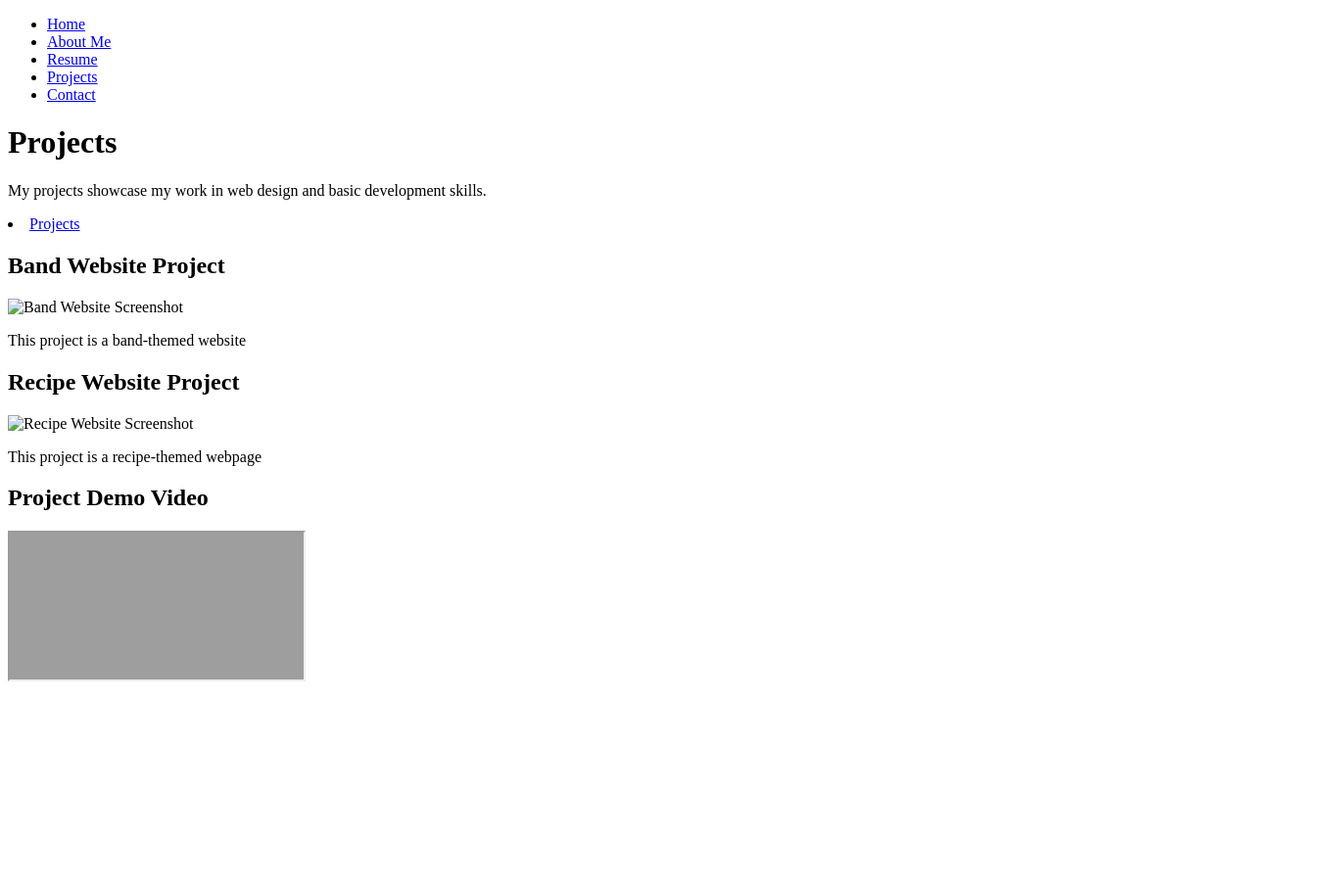
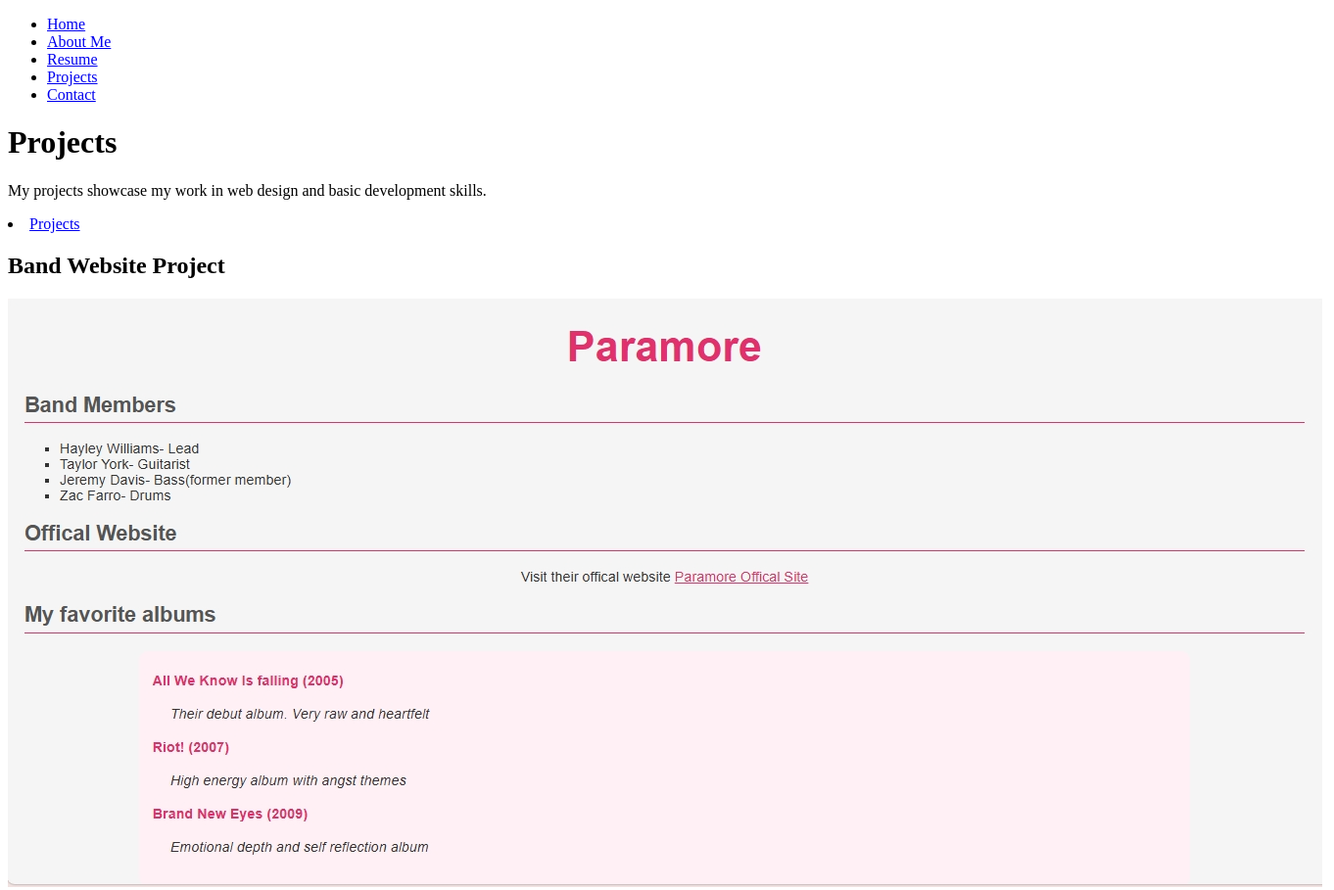
Before and after one commit to kamayaw/ePortfolio, a plain HTML site: page projects.html in a window 1280 px wide. Shown: the top 909 px of the page at 98% size, 1362 px wide, since content can reach past the window. Before the commit the page ends 800 px from the top, so only its background shows below. Drawn offline with Linux system fonts and the light colour scheme; grey boxes are pictures that could not be loaded.

Commit message:
Update projects.html

```diff
--- a/projects.html
+++ b/projects.html
@@ -24,14 +24,14 @@
 </li>
 <section class="project">
 <h2>Band Website Project</h2>
-<img src="images/band.png" alt="Band Website Screenshot" class="project-img">
+<img src="band.png" alt="Band Website Screenshot" class="project-img">
 <p>
 This project is a band-themed website
 </p>
 </section>
 <section class="project">
 <h2>Recipe Website Project</h2>
-<img src="images/recipe.png" alt="Recipe Website Screenshot" class="project-img">
+<img src="recipe.png" alt="Recipe Website Screenshot" class="project-img">
 <p>
 This project is a recipe-themed webpage
 </p>
```
